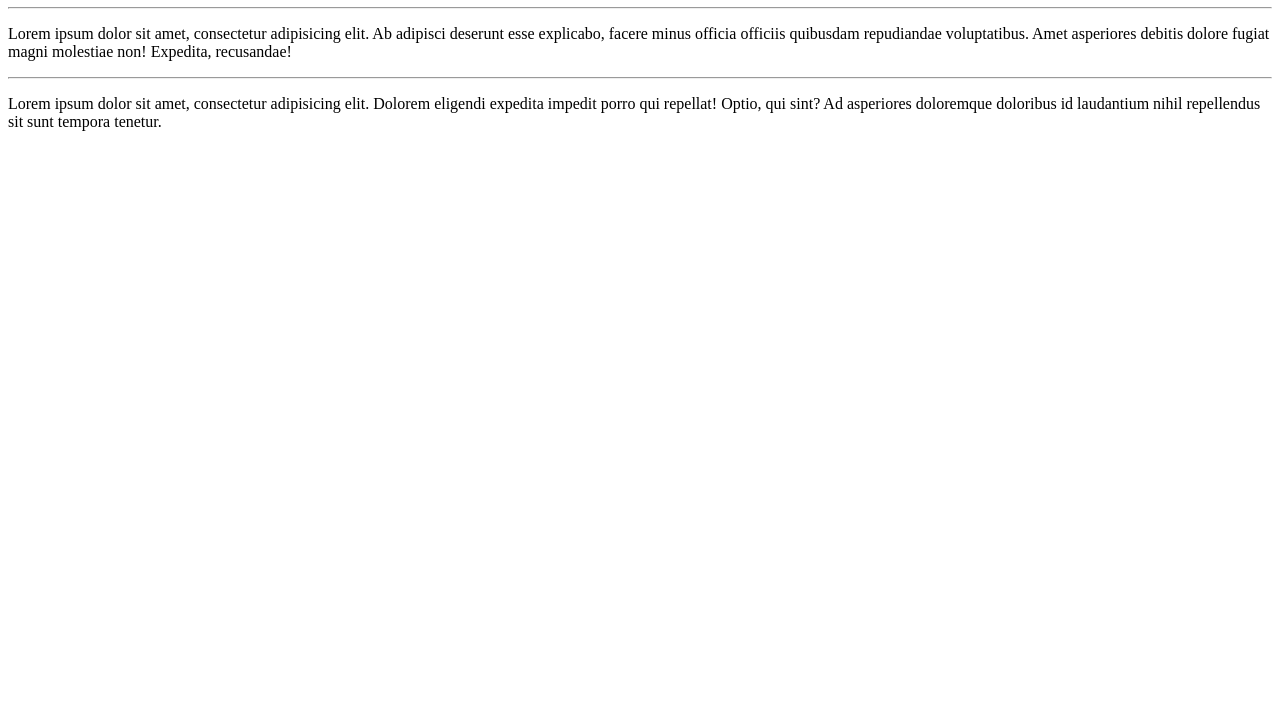
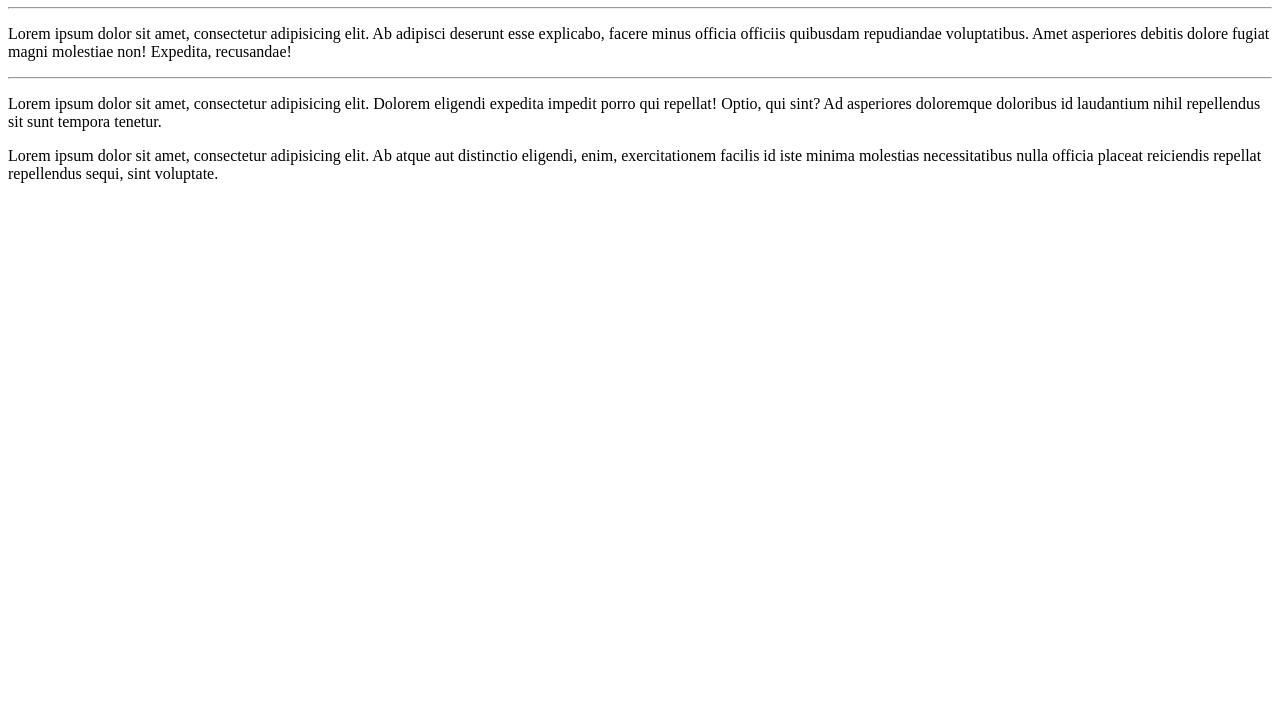
Before and after one commit to jjosejr/Ola-Mundo, a plain HTML site: page site-exemplo/index.html in a window 1280 px wide. Shown: the part 73-800 px from the top of the page. Drawn offline with Linux system fonts and the light colour scheme.

Commit message:
add um parágrafo

```diff
--- a/site-exemplo/index.html
+++ b/site-exemplo/index.html
@@ -17,5 +17,9 @@
     <p>Lorem ipsum dolor sit amet, consectetur adipisicing elit. Dolorem eligendi expedita impedit porro qui repellat!
         Optio, qui sint? Ad asperiores doloremque doloribus id laudantium nihil repellendus sit sunt
         tempora tenetur.</p>
+
+    <p>Lorem ipsum dolor sit amet, consectetur adipisicing elit. Ab atque aut distinctio eligendi, enim, exercitationem
+        facilis id iste minima molestias necessitatibus nulla officia placeat reiciendis repellat repellendus sequi,
+        sint voluptate.</p>
 </body>
 </html>
```
